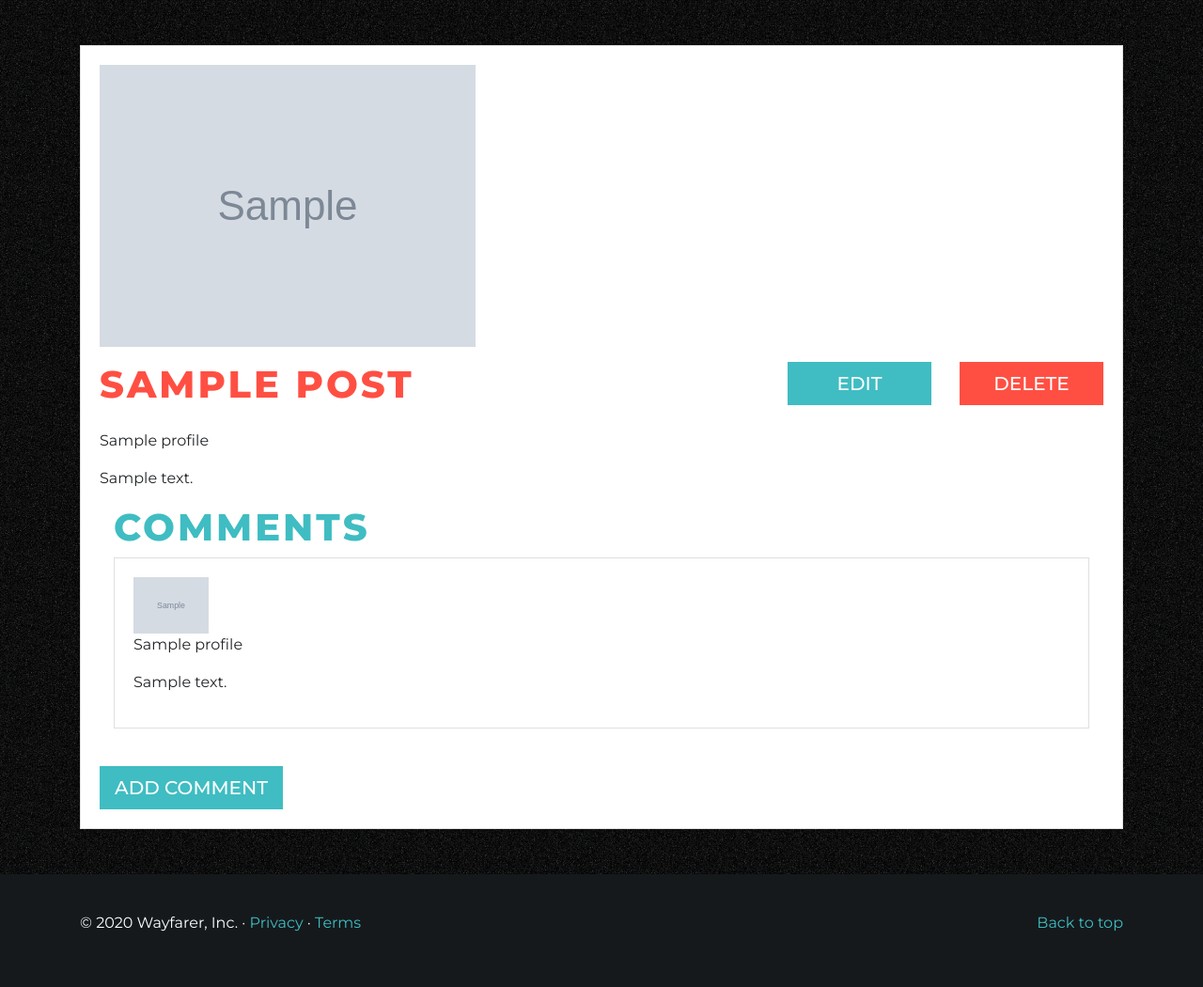
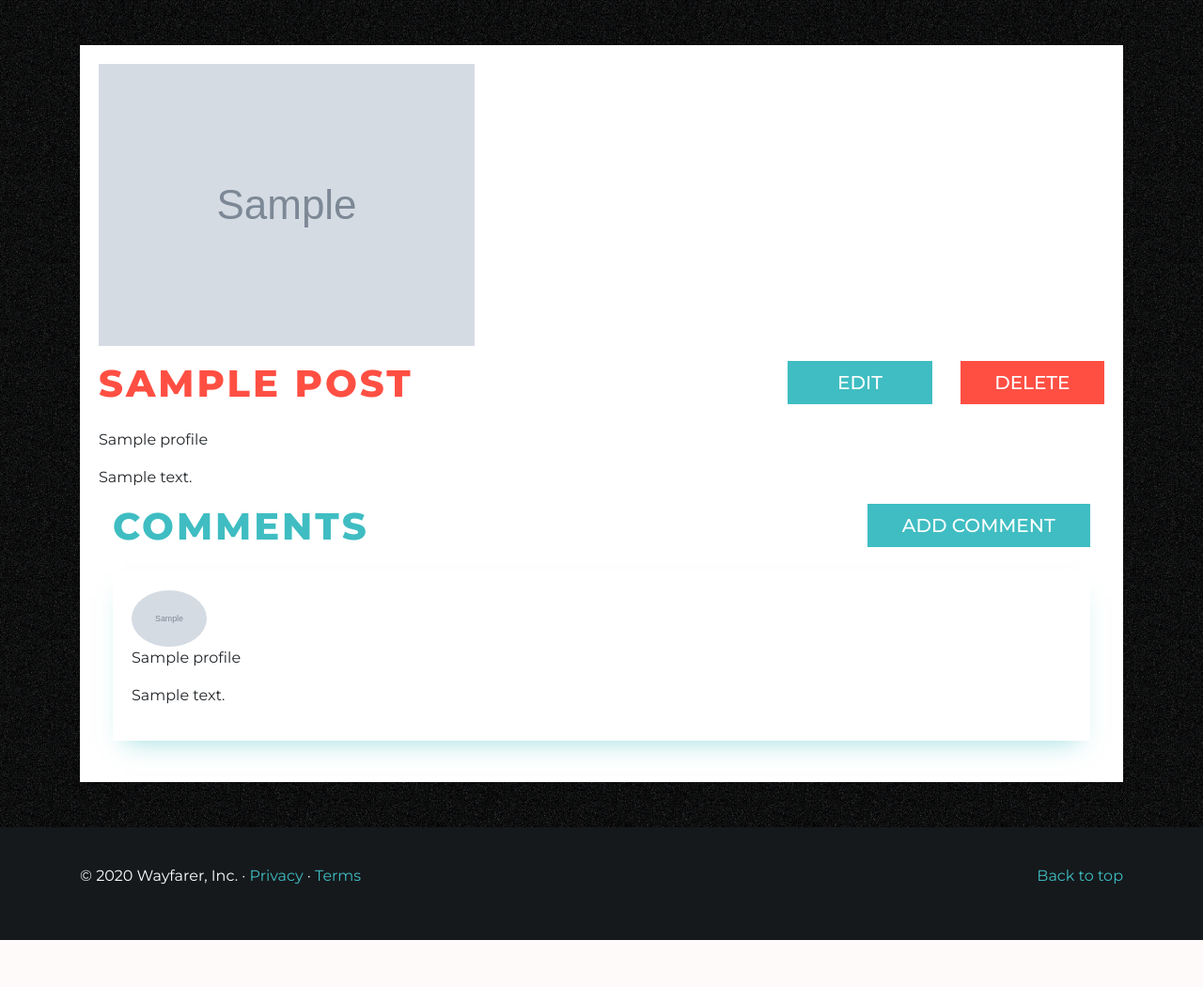
Before and after one commit to gabtorre/wayfarer, a Django app: page /post/1/ in a window 1280 px wide. Shown: the part 103-1153 px from the top of the page at 94% size. After the commit the page ends 1103 px from the top, so only its background shows below. Run offline with Django 3.2, Linux system fonts and the light colour scheme; a user stored in the database is signed in; tables that the repository leaves empty hold one stand-in row (values such as "Sample post"); grey boxes marked "Sample" are stand-in pictures; some libraries are stand-ins or nearby versions.

Commit message:
Updates comments

```diff
--- a/main_app/static/styles/main.css
+++ b/main_app/static/styles/main.css
@@ -190,6 +190,7 @@ h1 {
 
 .card {
   border-radius: 0px;
+  border: none;
 }
 
 .btn {
@@ -200,3 +201,7 @@ h1 {
 .red-text {
   color: red;
 }
+
+.comment-card {
+  box-shadow: 0px 14px 25px -13px rgba(62, 189, 195, 0.5);
+}
--- a/main_app/templates/Post/post.html
+++ b/main_app/templates/Post/post.html
@@ -29,7 +29,7 @@
           data-target="#deletePostModal"
           class="btn btn-primary btn-lg btn-block btn-red">Delete</button>
         </div>
-      {% endif %}
+        {% endif %}
       </div>
 
       <p>{{post.user.profile.name}}</p>
@@ -37,13 +37,24 @@
       <p>{{post.content}}</p>
 
       <div class="col">
-        <h1 class="blue">Comments</h1>
+        <div class="row mt-3 mb-3">
+          <div class="col-9">
+            <h1 class="blue">Comments</h1>
+          </div>
+          <div class="col-3">
+            <button
+          type="button"
+          data-toggle="modal"
+          data-target="#commentModal"
+          class="btn btn-primary btn-lg btn-blue w-100">Add Comment</button>
+          </div>
+        </div>
         {% for comment in comments.all %}
           <div class="card mb-4">
-            <div class="card-body">
+            <div class="card-body comment-card">
               <div class="row">
                 <div class="col">
-                  <img class="img-thumb" width="80px" src="{{comment.user.profile.image.url}}" alt="">
+                  <img class="img-thumb rounded-circle" width="80px" height="80px" src="{{comment.user.profile.image.url}}" alt="">
                 <p>{{comment.user.profile.name}}</p>
                 <p>{{comment.comment}}</p>
                 </div>
@@ -52,12 +63,6 @@
           </div>
         {% endfor %}
       </div>
-
-      <button
-          type="button"
-          data-toggle="modal"
-          data-target="#commentModal"
-          class="btn btn-primary btn-lg btn-blue mx-auto mt-3">Add Comment</button>
     </div>
   </div>
 </div>
@@ -143,4 +148,5 @@
         </div>
       </div>
     </div>
+
 {% endblock %}
--- a/main_app/urls.py
+++ b/main_app/urls.py
@@ -16,5 +16,5 @@ urlpatterns = [
     path('profile/<slug:slug>', views.profile, name='profile'),
     path('profile/edit/', views.profile_edit, name='profile_edit'),
     path('accounts/', include('django.contrib.auth.urls')),
-    path('comment/<int:post_id>/', views.post_comment, name='comment')
+    path('comment/<int:post_id>/', views.post_comment, name='comment'),
 ] +static(settings.MEDIA_URL, document_root= settings.MEDIA_ROOT)
```
Also changed, not shown: main_app/views.py (line endings or trailing spaces).
